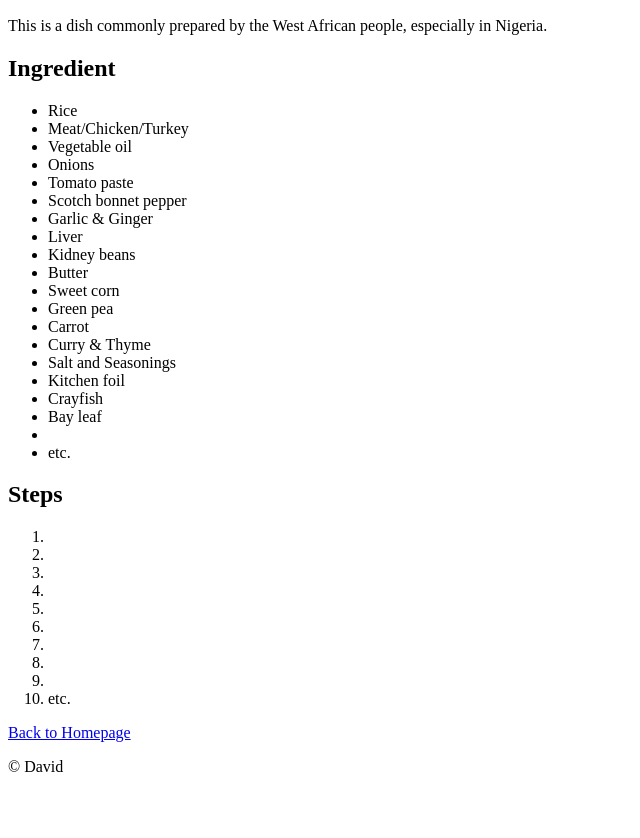
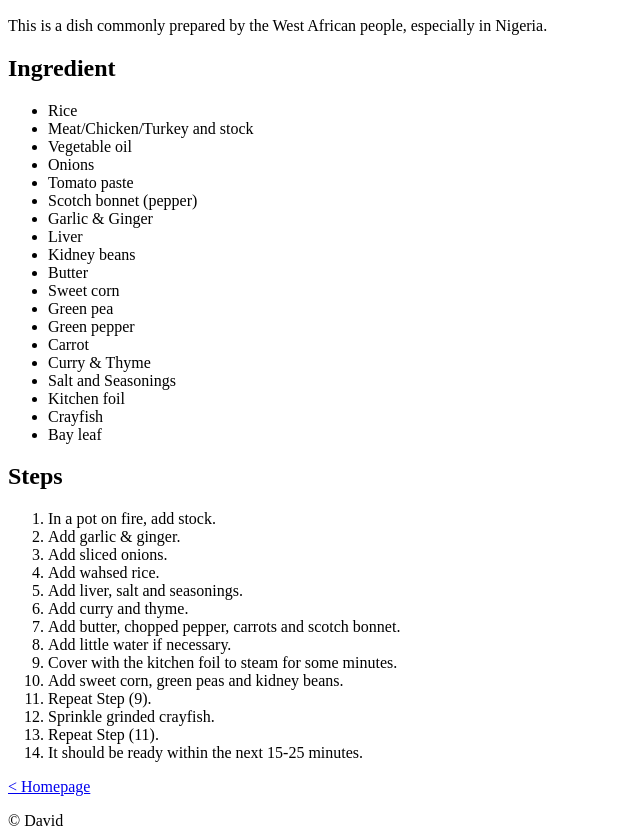
Before and after one commit to olabiyitobidavid/odin-recipes, a plain HTML site: page recipes/fried-rice.html in a window 1280 px wide. Shown: the part 334-1172 px from the top of the page, without its empty margins (0-640 px from the left). Before the commit the page ends 1118 px from the top, so only its background shows below. Drawn offline with Linux system fonts and the light colour scheme.

Commit message:
Updating steps in fried-rice html & others

```diff
--- a/recipes/fried-rice.html
+++ b/recipes/fried-rice.html
@@ -8,49 +8,52 @@
 	<body>
 		<h1> Fried Rice </h1>  <!-- my comment -->
 			<p>  </p>
-        		<img src="../images/fried-rice.jpeg" alt="Image showing prepared Jollof Rice" height="200" width="200"></img>
+        		<img src="https://cheflolaskitchen.com/wp-content/uploads/2015/06/Fried-Rice-36.jpg" alt="Image showing prepared Jollof Rice" height="200" width="200"></img>
 		<h2> Description</h2>
 			<p> This is a dish commonly prepared by the West African people, especially in Nigeria. </p>
 		<h2> Ingredient </h2>
 			<ul>
 				<li> Rice </li>
-				<li> Meat/Chicken/Turkey </li>
+				<li> Meat/Chicken/Turkey and stock</li>
                 <li> Vegetable oil </li>
                 <li> Onions </li>
                 <li> Tomato paste</li>
-                <li> Scotch bonnet pepper </li>
+                <li> Scotch bonnet (pepper) </li>
                 <li> Garlic & Ginger </li>
                 <li> Liver  </li>
                 <li> Kidney beans </li>
                 <li> Butter </li>
                 <li> Sweet corn </li>
                 <li> Green pea </li>
+				<li> Green pepper </li>
                 <li> Carrot </li>
                 <li> Curry & Thyme </li>
                 <li> Salt and Seasonings </li>
                 <li> Kitchen foil </li>
                 <li> Crayfish </li>
                 <li> Bay leaf </li>
-                <li>  </li>
-				<li> etc. </li>
 			</ul>
 		<h2> Steps </h2>
 			<ol>
-			<li>  </li>
-			<li> </li>
-			<li>  </li>
-            <li>   </li>
-            <li>  </li>
-            <li></li>
-            <li></li>
-            <li></li>
-            <li></li>
-			<li> etc. </li>
+			<li> In a pot on fire, add stock. </li>
+			<li> Add garlic & ginger. </li>
+			<li> Add sliced onions. </li>
+			<li> Add wahsed rice. </li>
+            <li> Add liver, salt and seasonings.  </li>
+            <li>  Add curry and thyme. </li>
+            <li> Add butter, chopped pepper, carrots and scotch bonnet.</li>
+            <li> Add little water if necessary. </li>
+            <li> Cover with the kitchen foil to steam for some minutes. </li>
+            <li> Add sweet corn, green peas and kidney beans. </li>
+			<li> Repeat Step (9). </li>
+			<li> Sprinkle grinded crayfish. </li>
+			<li> Repeat Step (11).</li>
+			<li> It should be ready within the next 15-25 minutes. </li>
 			</ol>
 	<p> </p>
 
 
-<a  href="../index.html"> Back to Homepage   </a>
+<a  href="../index.html"> < Homepage   </a>
 <p> </p>
 <footer> &copy; David </footer>
 </body>
```
Also changed, not shown: index.html (+2 -1 lines), recipes/akara.html (+4 -4 lines), recipes/amala.html (+3 -3 lines), recipes/jollof-rice.html (+14 -11 lines), 1 other file.
